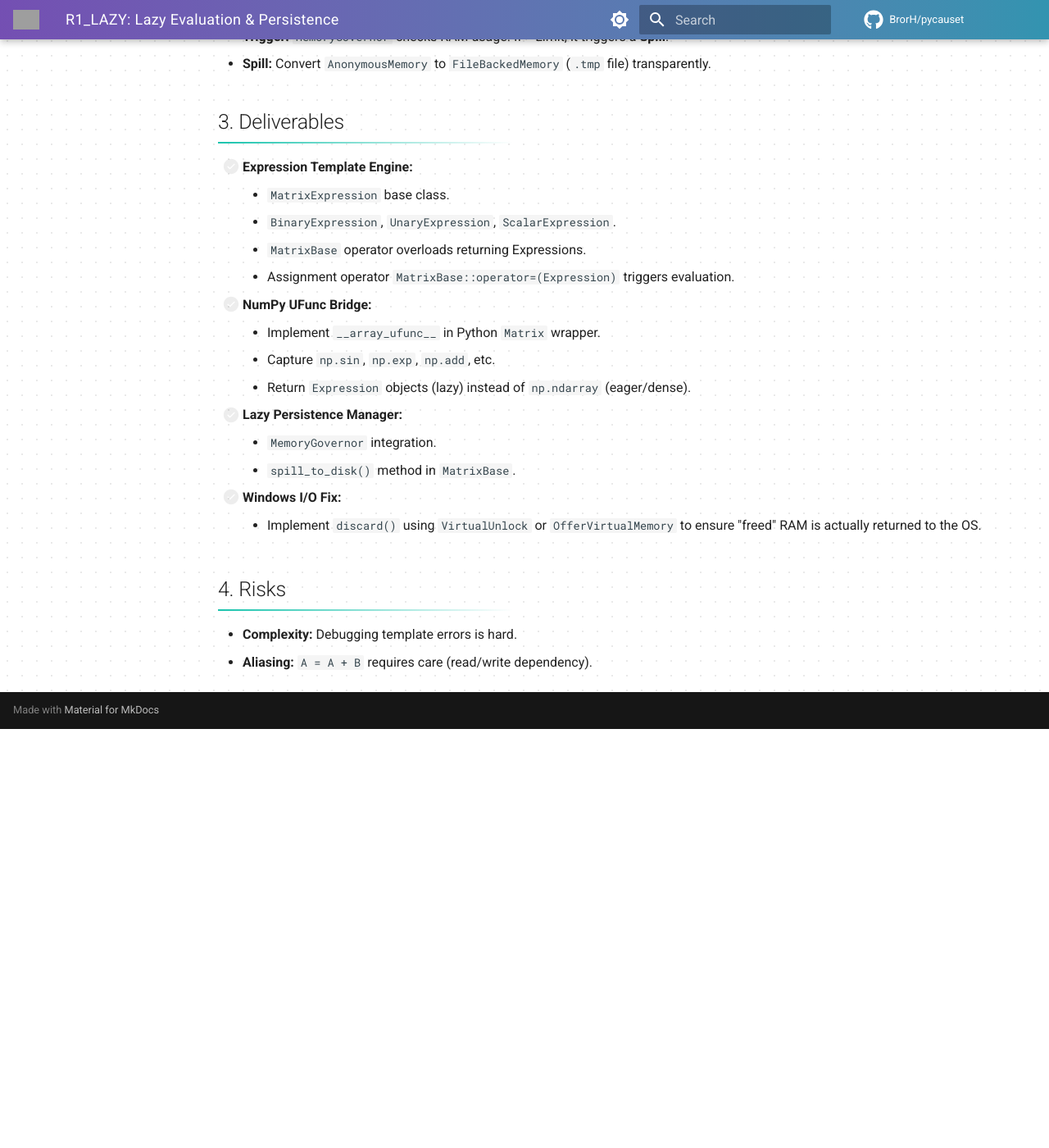
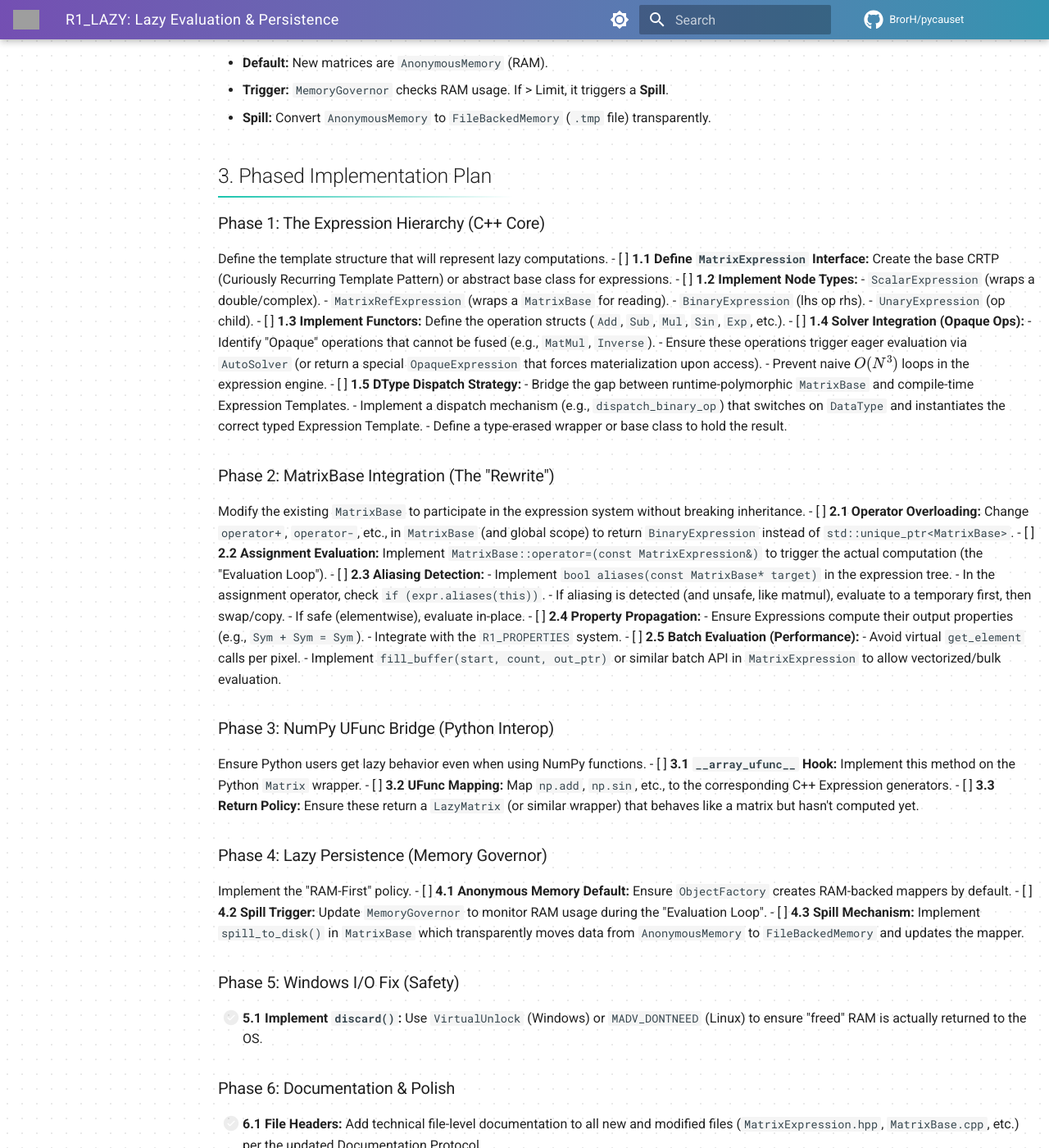
Before and after one commit to BrorH/pycauset, an MkDocs documentation site: the page built from documentation/internals/plans/R1_LAZY.md, in a window 1280 px wide and 1400 px high, scrolled down 829 px. Shown: the whole window at 82% size. Built offline with MkDocs 1.6.1 and Material for MkDocs 9.7.7, drawn with Linux system fonts in a browser that asks for light colours; comment, search, counter and statistics services are not loaded; before the commit the page ends 1718 px from its top, so only the background shows below that; some of the changed text lies outside the part shown; grey boxes are pictures that could not be loaded.

Commit message:
r1 lazy start

```diff
--- a/documentation/internals/plans/R1_LAZY.md
+++ b/documentation/internals/plans/R1_LAZY.md
@@ -1,4 +1,7 @@
 # R1_LAZY: Lazy Evaluation & Persistence
+
+**Status**: In Progress
+**Owner**: Chief Programmer / Chief Design Engineer
 
 ## 1. The Problem
 Currently, PyCauset uses **Eager Evaluation**.
@@ -28,22 +31,63 @@ class BinaryExpression : public MatrixExpression {
 *   **Trigger:** `MemoryGovernor` checks RAM usage. If > Limit, it triggers a **Spill**.
 *   **Spill:** Convert `AnonymousMemory` to `FileBackedMemory` (`.tmp` file) transparently.
 
-## 3. Deliverables
-*   [ ] **Expression Template Engine:**
-    *   `MatrixExpression` base class.
-    *   `BinaryExpression`, `UnaryExpression`, `ScalarExpression`.
-    *   `MatrixBase` operator overloads returning Expressions.
-    *   Assignment operator `MatrixBase::operator=(Expression)` triggers evaluation.
-*   [ ] **NumPy UFunc Bridge:**
-    *   Implement `__array_ufunc__` in Python `Matrix` wrapper.
-    *   Capture `np.sin`, `np.exp`, `np.add`, etc.
-    *   Return `Expression` objects (lazy) instead of `np.ndarray` (eager/dense).
-*   [ ] **Lazy Persistence Manager:**
-    *   `MemoryGovernor` integration.
-    *   `spill_to_disk()` method in `MatrixBase`.
-*   [ ] **Windows I/O Fix:**
-    *   Implement `discard()` using `VirtualUnlock` or `OfferVirtualMemory` to ensure "freed" RAM is actually returned to the OS.
+## 3. Phased Implementation Plan
 
-## 4. Risks
-*   **Complexity:** Debugging template errors is hard.
-*   **Aliasing:** `A = A + B` requires care (read/write dependency).
+### Phase 1: The Expression Hierarchy (C++ Core)
+Define the template structure that will represent lazy computations.
+- [ ] **1.1 Define `MatrixExpression` Interface:** Create the base CRTP (Curiously Recurring Template Pattern) or abstract base class for expressions.
+- [ ] **1.2 Implement Node Types:**
+    - `ScalarExpression` (wraps a double/complex).
+    - `MatrixRefExpression` (wraps a `MatrixBase` for reading).
+    - `BinaryExpression` (lhs op rhs).
+    - `UnaryExpression` (op child).
+- [ ] **1.3 Implement Functors:** Define the operation structs (`Add`, `Sub`, `Mul`, `Sin`, `Exp`, etc.).
+- [ ] **1.4 Solver Integration (Opaque Ops):**
+    - Identify "Opaque" operations that cannot be fused (e.g., `MatMul`, `Inverse`).
+    - Ensure these operations trigger eager evaluation via `AutoSolver` (or return a special `OpaqueExpression` that forces materialization upon access).
+    - Prevent naive $O(N^3)$ loops in the expression engine.
+- [ ] **1.5 DType Dispatch Strategy:**
+    - Bridge the gap between runtime-polymorphic `MatrixBase` and compile-time Expression Templates.
+    - Implement a dispatch mechanism (e.g., `dispatch_binary_op`) that switches on `DataType` and instantiates the correct typed Expression Template.
+    - Define a type-erased wrapper or base class to hold the result.
+
+### Phase 2: MatrixBase Integration (The "Rewrite")
+Modify the existing `MatrixBase` to participate in the expression system without breaking inheritance.
+- [ ] **2.1 Operator Overloading:** Change `operator+`, `operator-`, etc., in `MatrixBase` (and global scope) to return `BinaryExpression` instead of `std::unique_ptr<MatrixBase>`.
+- [ ] **2.2 Assignment Evaluation:** Implement `MatrixBase::operator=(const MatrixExpression&)` to trigger the actual computation (the "Evaluation Loop").
+- [ ] **2.3 Aliasing Detection:**
+    - Implement `bool aliases(const MatrixBase* target)` in the expression tree.
+    - In the assignment operator, check `if (expr.aliases(this))`.
+    - If aliasing is detected (and unsafe, like matmul), evaluate to a temporary first, then swap/copy.
+    - If safe (elementwise), evaluate in-place.
+- [ ] **2.4 Property Propagation:**
+    - Ensure Expressions compute their output properties (e.g., `Sym + Sym = Sym`).
+    - Integrate with the `R1_PROPERTIES` system.
+- [ ] **2.5 Batch Evaluation (Performance):**
+    - Avoid virtual `get_element` calls per pixel.
+    - Implement `fill_buffer(start, count, out_ptr)` or similar batch API in `MatrixExpression` to allow vectorized/bulk evaluation.
+
+### Phase 3: NumPy UFunc Bridge (Python Interop)
+Ensure Python users get lazy behavior even when using NumPy functions.
+- [ ] **3.1 `__array_ufunc__` Hook:** Implement this method on the Python `Matrix` wrapper.
+- [ ] **3.2 UFunc Mapping:** Map `np.add`, `np.sin`, etc., to the corresponding C++ Expression generators.
+- [ ] **3.3 Return Policy:** Ensure these return a `LazyMatrix` (or similar wrapper) that behaves like a matrix but hasn't computed yet.
+
+### Phase 4: Lazy Persistence (Memory Governor)
+Implement the "RAM-First" policy.
+- [ ] **4.1 Anonymous Memory Default:** Ensure `ObjectFactory` creates RAM-backed mappers by default.
+- [ ] **4.2 Spill Trigger:** Update `MemoryGovernor` to monitor RAM usage during the "Evaluation Loop".
+- [ ] **4.3 Spill Mechanism:** Implement `spill_to_disk()` in `MatrixBase` which transparently moves data from `AnonymousMemory` to `FileBackedMemory` and updates the mapper.
+
+### Phase 5: Windows I/O Fix (Safety)
+- [ ] **5.1 Implement `discard()`:** Use `VirtualUnlock` (Windows) or `MADV_DONTNEED` (Linux) to ensure "freed" RAM is actually returned to the OS.
+
+### Phase 6: Documentation & Polish
+- [ ] **6.1 File Headers:** Add technical file-level documentation to all new and modified files (`MatrixExpression.hpp`, `MatrixBase.cpp`, etc.) per the updated Documentation Protocol.
+- [ ] **6.2 Internals Docs:** Update `MemoryArchitecture.md` and `Compute Architecture.md` to reflect the new Lazy Evaluation model.
+- [ ] **6.3 User Guide:** Add a section to the Performance Guide explaining "Lazy Evaluation" and how to use `spill_to_disk()` if manual control is needed.
+
+## 4. Risks & Mitigations
+*   **Aliasing:** Addressed in Phase 2.3 via explicit detection.
+*   **Template Bloat:** Use `MatrixBase` virtual methods for the final "get" if possible, or limit template depth.
+*   **Debuggability:** Add a `to_string()` or `repr()` to Expressions so we can see the tree structure (e.g., `Add(MatrixA, Mul(MatrixB, Scalar))`).
```
Also changed, not shown: documentation/internals/plans/R1_POLISH.md (+4 -0 lines), documentation/internals/plans/TODO.md (+1 -0 lines), documentation/project/protocols/Documentation Protocol.md (+11 -1 lines).
